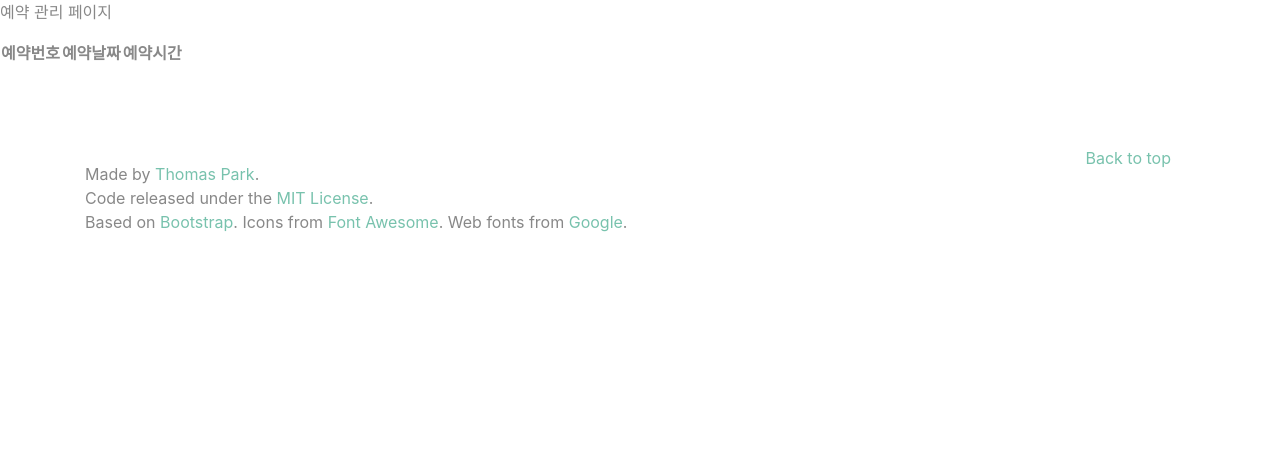
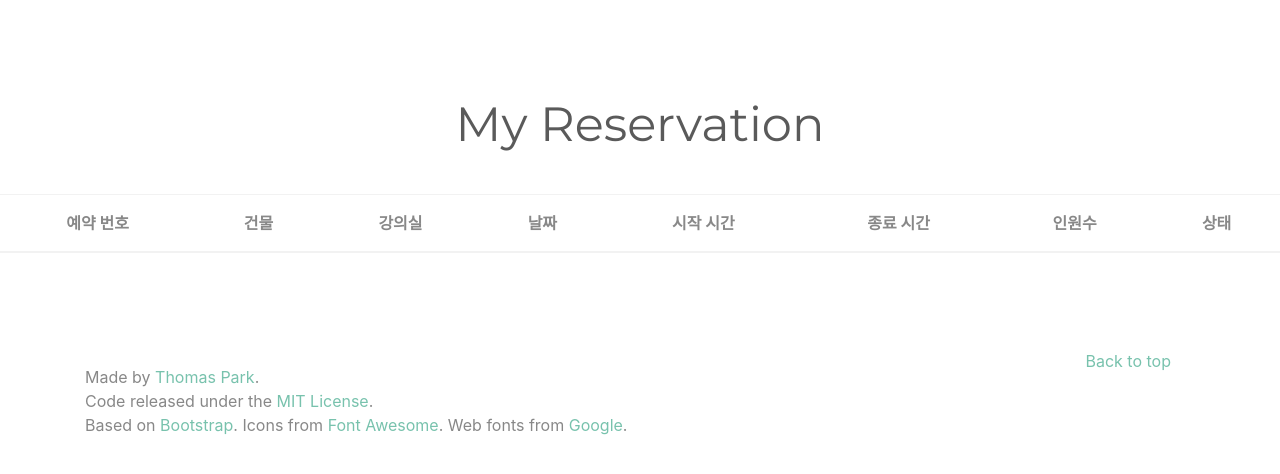
Before and after one commit to 97e57e/CAULendClassRoom, a Django app: page /book-manage/ in a window 1280 px wide. Shown: the part 56-530 px from the top of the page. Run offline with Django 3.2, Linux system fonts and the light colour scheme; the visitor is signed in with stand-in values (Sample User, id 1); data that the repository does not hold is empty; some libraries are stand-ins or nearby versions.

Commit message:
[Book Manage] book_manage.html 수정

```diff
--- a/accounts/templates/my_info.html
+++ b/accounts/templates/my_info.html
@@ -33,5 +33,5 @@
         </div>
       </div>
     </div>
-</div
+  </div>
 {% endblock %}
--- a/reservation/templates/book_manage.html
+++ b/reservation/templates/book_manage.html
@@ -1,23 +1,45 @@
 {% extends 'base.html' %}
 {% block title %}예약 관리 |{% endblock %}
 {% block content%}
-<div class="common-pg-contents">
-    <p class="common-subheading">예약 관리 페이지</p>
-    <table>
+  <div class="bs-docs-section">
+        <div class="row">
+          <div class="col-lg-12">
+            <div class="page-header text-center">
+              <h1 id="tables">My Reservation</h1>
+            </div>
+            <div class="bs-component text-center">
+              <table class="table table-hover">
+                <thead>
                   <tr>
-            <th>예약번호</th>
-            <th>예약날짜</th>
-            <th>예약시간</th>
+                    <th scope="col">예약 번호</th>
+                    <th scope="col">건물</th>
+                    <th scope="col">강의실</th>
+                    <th scope="col">날짜</th>
+                    <th scope="col">시작 시간</th>
+                    <th scope="col">종료 시간</th>
+                    <th scope="col">인원수</th>
+                    <th scope="col">상태</th>
                   </tr>
+                </thead>
+                <tbody>
                     {% for reservation in reservations %}
                         <tr>
                             <td>{{reservation.pk}}</td>
+                            <td>{{reservation.room_no.building_no}}</td>
+                            <td>{{reservation.room_no.room_no}}</td>
                             <td>{{reservation.date}}</td>
-            <td>{{reservation.start_time}} ~ {{reservation.end_time}}</td>
-            <td><button>예약수정</button></td>
-            <td><button>예약취소</button></td>
+                            <td>{{reservation.start_time}}</td>
+                            <td>{{reservation.end_time}}</td>
+                            <td>{{reservation.personnel}}</td>
+                            <td>{{reservation.status}}</td>
+                            <td><button class="btn btn-primary btn-block">예약수정</button></td>
+                            <td><button class="btn btn-primary btn-block">예약취소</button></td>
                         </tr>
                     {% endfor %}
+                </tbody>
               </table>
             </div>
+          </div>
+        </div>
+      </div>
 {% endblock %}
```
Lines whose indentation alone changed are shown as unchanged.
